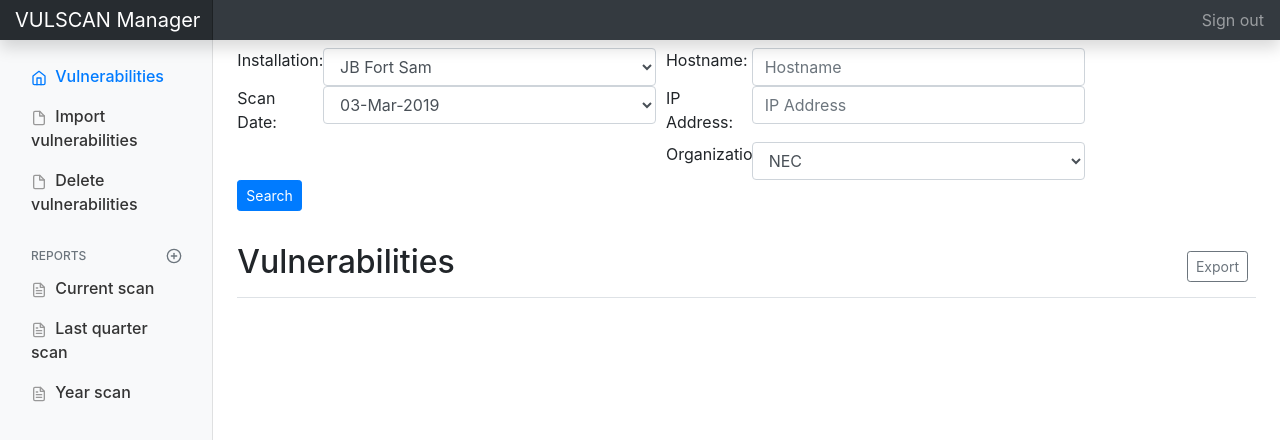
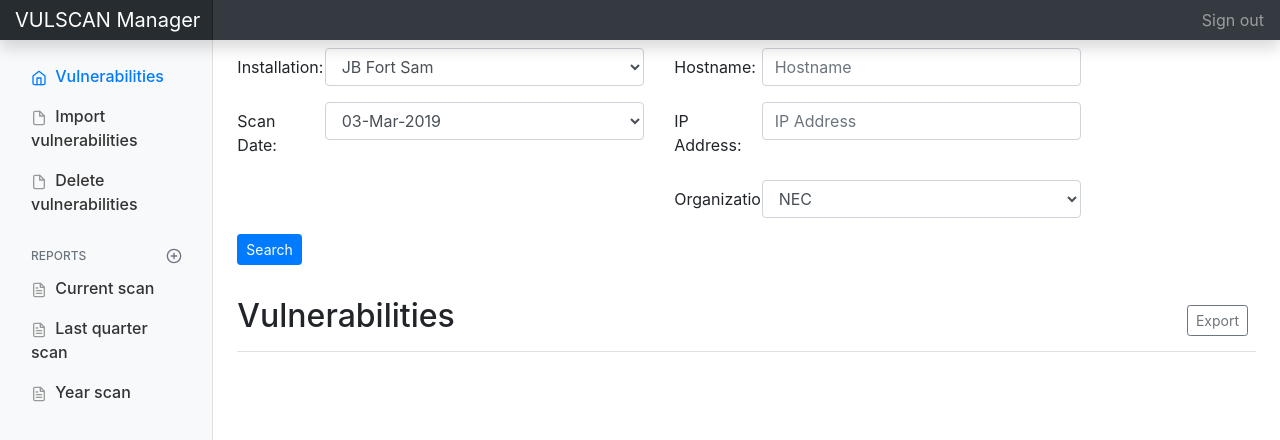
Before and after one commit to mikerathbun/bootstrap-book, a website: page acas.html in a window 1280 px wide. Shown: the top 440 px of the page. Drawn offline with nearby package versions, Linux system fonts and the light colour scheme.

Commit message:
updated form controls

```diff
--- a/acas.html
+++ b/acas.html
@@ -69,9 +69,9 @@
 
     <main role="main" class="col-md-9 ml-sm-auto col-lg-10 px-4">
       <form>
-        <div class="form-row">
+        <div class="form-group row">
           <div class="col-lg-1 col-md-4">
-            <label for="inputHostname">Installation:</label>
+            <label for="inputHostname" class="col-form-label">Installation:</label>
           </div>
           <div class="col-lg-4 col-md-8">
             <select class="form-control" id="inputInstallation">
@@ -81,15 +81,15 @@
             </select>
           </div>
           <div class="col-lg-1 col-md-4">
-            <label for="inputHostname">Hostname:</label>
+            <label for="inputHostname" class="col-form-label">Hostname:</label>
           </div>
           <div class="col-lg-4 col-md-8">
               <input type="text" class="form-control" id="inputHostname" placeholder="Hostname">
           </div>
         </div>
-        <div class="form-row">
+        <div class="form-group row">
           <div class="col-lg-1 col-md-4">
-            <label for="inputScandate">Scan Date:</label>
+            <label for="inputScandate" class="col-form-label">Scan Date:</label>
           </div>
           <div class="col-lg-4 col-md-8">
             <select class="form-control" id="inputScandate">
@@ -99,17 +99,17 @@
             </select>
           </div>
           <div class="col-lg-1 col-md-4">
-            <label for="inputHostname">IP Address:</label>
+            <label for="inputHostname" class="col-form-label">IP Address:</label>
           </div>
           <div class="col-lg-4 col-md-8">
             <input type="text" class="form-control" id="inputHostname" aria-describedby="hostnameHelp" placeholder="IP Address">
           </div>
         </div>
-        <div class="form-row">
+        <div class="form-group row">
           <div class="col-lg-1 col-md-4"></div>
           <div class="col-lg-4 col-md-8"></div>
           <div class="col-lg-1 col-md-4">
-            <label for="inputOrganization">Organization:</label>
+            <label for="inputOrganization" class="col-form-label">Organization:</label>
           </div>
           <div class="col-lg-4 col-md-8">
             <select class="form-control" id="inputOrganization">
```
